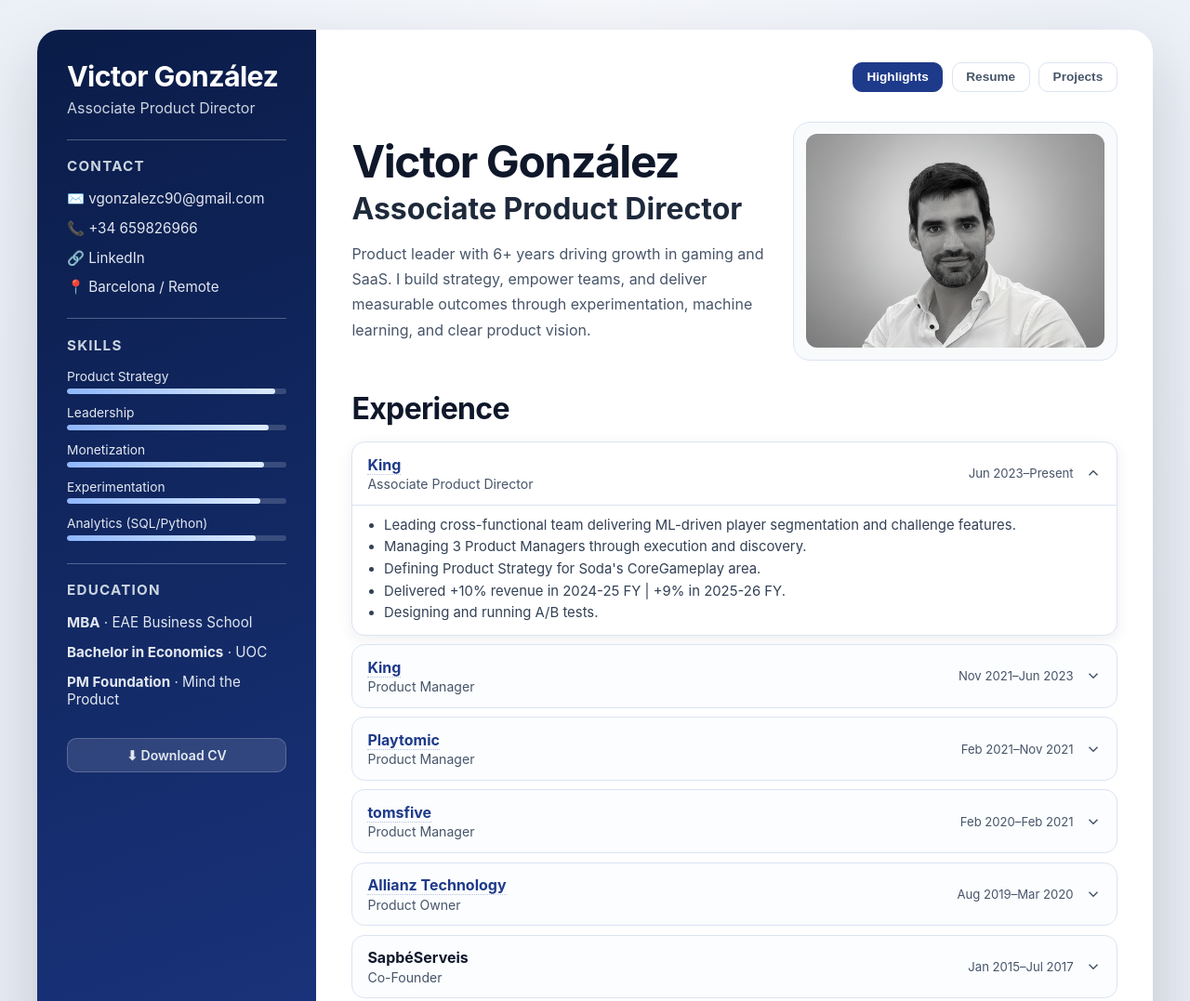
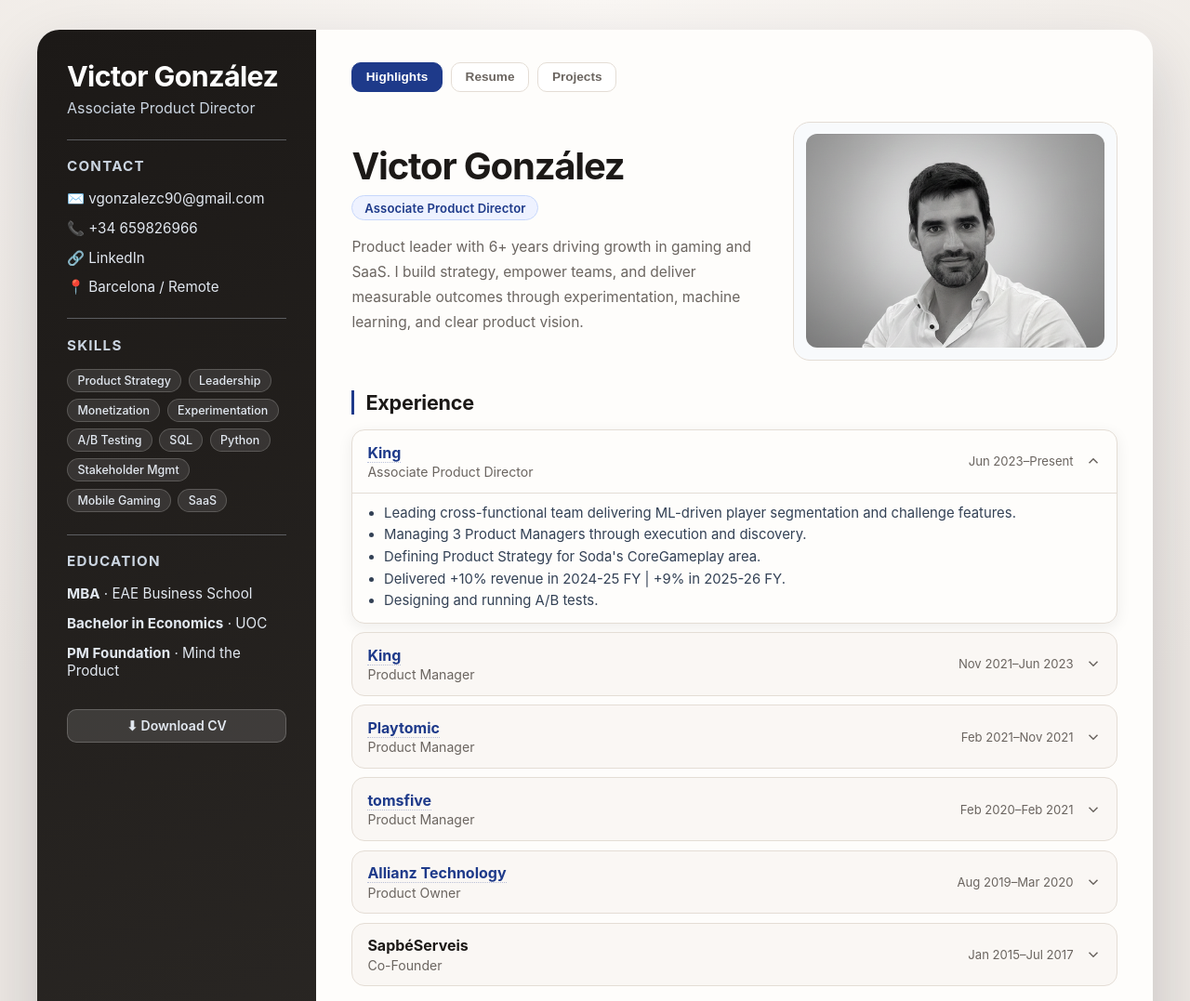
Before and after one commit to victor12pm/resume, a plain HTML site: page index.html in a window 1280 px wide. Shown: the top 1077 px of the page at 93% size. Drawn offline with Linux system fonts and the light colour scheme.

Commit message:
Apply warm & human design overhaul
- Sidebar: cold navy → warm charcoal (#1c1917 / #2c2926)
- Body background: warm off-white gradient
- Skill bars replaced with pill tags
- Hero h3 replaced with a compact badge pill
- Section headings: smaller with left blue accent border
- Tab nav: right-aligned → left-aligned
- Accordion: warm hover and surface tones

Co-Authored-By: Claude Sonnet 4.6 <noreply@anthropic.com>

```diff
--- a/index.html
+++ b/index.html
@@ -7,14 +7,15 @@
     <title>Victor Gonzalez | Product Director</title>
     <style>
         :root {
-            --bg: #e8edf5;
-            --surface: #ffffff;
-            --ink: #0f172a;
-            --muted: #475569;
-            --brand-900: #0a1c48;
+            --bg: #ede8e3;
+            --surface: #fefdfb;
+            --ink: #1c1917;
+            --muted: #6b6560;
+            --brand-900: #1c1917;
             --brand-700: #1e3a8a;
             --brand-500: #2f5bd4;
-            --line: #dbe4f2;
+            --line: #e4ddd5;
+            --sidebar-bot: #2c2926;
         }
 
         * {
@@ -25,7 +26,7 @@
 
         body {
             font-family: Inter, "Segoe UI", Roboto, Helvetica, Arial, sans-serif;
-            background: radial-gradient(circle at top, #f5f7fb 0%, var(--bg) 55%);
+            background: radial-gradient(circle at top, #faf7f4 0%, var(--bg) 60%);
             color: var(--ink);
             padding: 2rem;
         }
@@ -43,7 +44,7 @@
         }
 
         aside {
-            background: linear-gradient(160deg, var(--brand-900), var(--brand-700));
+            background: linear-gradient(160deg, var(--brand-900), var(--sidebar-bot));
             color: #e2e8f0;
             padding: 2rem;
             display: flex;
@@ -89,28 +90,20 @@
             text-decoration: none;
         }
 
-        .skill-row {
-            display: grid;
-            gap: 0.3rem;
+        .side-tags {
+            display: flex;
+            flex-wrap: wrap;
+            gap: 0.45rem;
         }
 
-        .skill-row span {
-            font-size: 0.86rem;
-        }
-
-        .bar {
-            width: 100%;
-            height: 6px;
-            background: rgba(148, 163, 184, 0.3);
+        .side-tags span {
+            font-size: 0.78rem;
+            padding: 0.25rem 0.65rem;
+            background: rgba(255,255,255,0.1);
+            color: #e2e8f0;
             border-radius: 999px;
-            overflow: hidden;
-        }
-
-        .bar i {
-            display: block;
-            height: 100%;
-            border-radius: inherit;
-            background: linear-gradient(90deg, #8fb7ff, #dbeafe);
+            border: 1px solid rgba(255,255,255,0.18);
+            font-weight: 500;
         }
 
         main {
@@ -119,7 +112,7 @@
 
         .top-nav {
             display: flex;
-            justify-content: flex-end;
+            justify-content: flex-start;
             gap: 0.6rem;
             margin-bottom: 2rem;
             flex-wrap: wrap;
@@ -175,22 +168,30 @@
         }
 
         .hero h2 {
-            font-size: 3rem;
-            line-height: 1;
+            font-size: 2.5rem;
+            line-height: 1.05;
             letter-spacing: -0.03em;
-            margin-bottom: 0.45rem;
+            margin-bottom: 0.6rem;
         }
 
-        .hero h3 {
-            font-size: 2rem;
-            margin-bottom: 1rem;
-            color: #1e293b;
+        .hero-badge {
+            display: inline-block;
+            font-size: 0.82rem;
+            font-weight: 600;
+            padding: 0.3rem 0.8rem;
+            background: #eef2ff;
+            color: var(--brand-700);
+            border-radius: 999px;
+            border: 1px solid #c7d7fb;
+            margin-bottom: 0.9rem;
+            letter-spacing: 0.01em;
         }
 
         .hero p {
             color: var(--muted);
-            line-height: 1.7;
+            line-height: 1.75;
             max-width: 60ch;
+            font-size: 0.97rem;
         }
 
         .hero-card {
@@ -218,9 +219,12 @@
         }
 
         .section h4 {
-            font-size: 2rem;
+            font-size: 1.35rem;
             margin-bottom: 1rem;
-            letter-spacing: -0.02em;
+            letter-spacing: -0.01em;
+            padding-left: 0.75rem;
+            border-left: 3px solid var(--brand-700);
+            font-weight: 700;
         }
 
         .experience-grid {
@@ -425,14 +429,18 @@
         .accordion-item {
             border: 1px solid var(--line);
             border-radius: 14px;
-            background: #fbfdff;
+            background: #faf7f4;
             margin-bottom: 0.6rem;
             overflow: hidden;
         }
 
         .accordion-item[open] {
-            background: #ffffff;
-            box-shadow: 0 4px 16px rgba(15, 23, 42, 0.07);
+            background: var(--surface);
+            box-shadow: 0 4px 16px rgba(28, 25, 23, 0.07);
+        }
+
+        .accordion-summary:hover {
+            background: #f5f0ea;
         }
 
         .accordion-summary {
@@ -553,12 +561,17 @@
 
             <div class="side-block">
                 <h2>Skills</h2>
-                <div class="skills-list">
-                    <div class="skill-row"><span>Product Strategy</span><div class="bar"><i style="width:95%"></i></div></div>
-                    <div class="skill-row"><span>Leadership</span><div class="bar"><i style="width:92%"></i></div></div>
-                    <div class="skill-row"><span>Monetization</span><div class="bar"><i style="width:90%"></i></div></div>
-                    <div class="skill-row"><span>Experimentation</span><div class="bar"><i style="width:88%"></i></div></div>
-                    <div class="skill-row"><span>Analytics (SQL/Python)</span><div class="bar"><i style="width:86%"></i></div></div>
+                <div class="side-tags">
+                    <span>Product Strategy</span>
+                    <span>Leadership</span>
+                    <span>Monetization</span>
+                    <span>Experimentation</span>
+                    <span>A/B Testing</span>
+                    <span>SQL</span>
+                    <span>Python</span>
+                    <span>Stakeholder Mgmt</span>
+                    <span>Mobile Gaming</span>
+                    <span>SaaS</span>
                 </div>
             </div>
 
@@ -585,7 +598,7 @@
                 <section class="hero">
                     <div>
                         <h2>Victor González</h2>
-                        <h3>Associate Product Director</h3>
+                        <div class="hero-badge">Associate Product Director</div>
                         <p>
                             Product leader with 6+ years driving growth in gaming and SaaS. I build strategy, empower teams,
                             and deliver measurable outcomes through experimentation, machine learning, and clear product vision.
```
